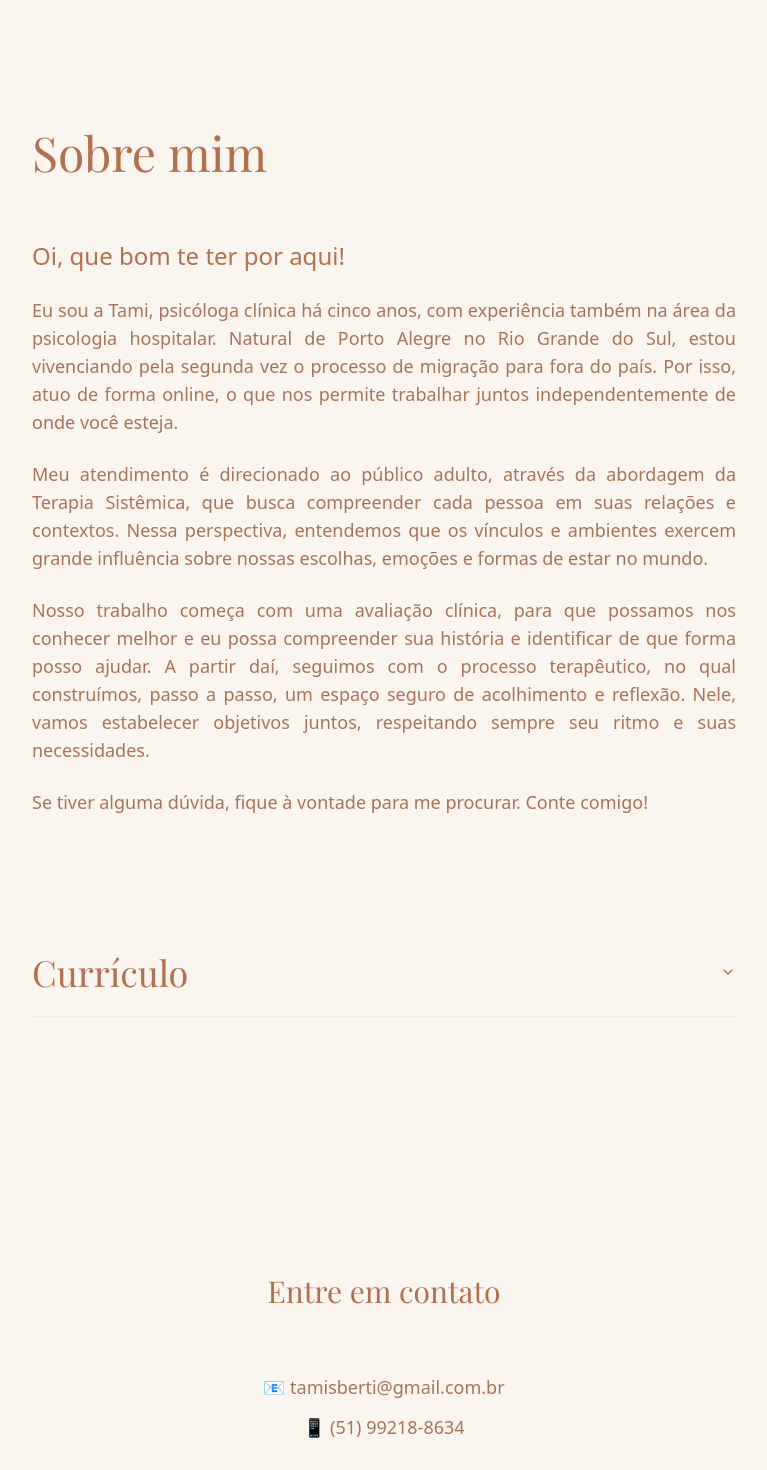
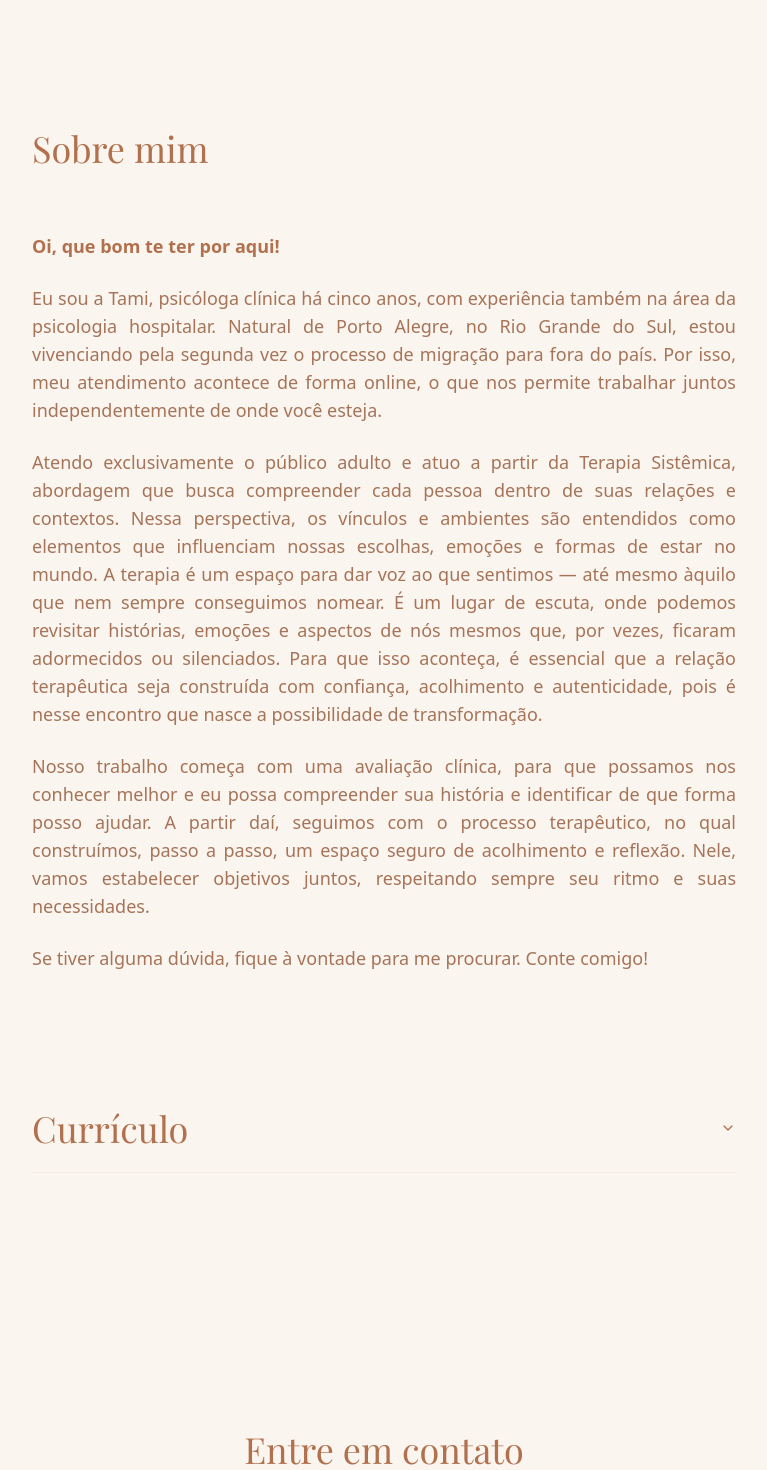
Before and after one commit to tamiberti/tamiberti, a React (Vite) app: page / in a window 1280 px wide. Shown: the part 800-2270 px from the top of the page, without its empty margins (256-1023 px from the left). Built offline with nearby package versions, Linux system fonts and the light colour scheme.

Commit message:
Visual edit in Lovable

```diff
--- a/src/components/About.tsx
+++ b/src/components/About.tsx
@@ -1,33 +1,27 @@
-import {
-  Accordion,
-  AccordionContent,
-  AccordionItem,
-  AccordionTrigger,
-} from "@/components/ui/accordion";
-
+import { Accordion, AccordionContent, AccordionItem, AccordionTrigger } from "@/components/ui/accordion";
 const About = () => {
-  return (
-    <section id="about" className="py-24 md:py-32 px-6 animate-page-enter">
+  return <section id="about" className="py-24 md:py-32 px-6 animate-page-enter">
       <div className="container mx-auto max-w-3xl">
         <div className="space-y-12 md:space-y-16">
           {/* Section Title */}
-          <h2 className="text-3xl md:text-4xl lg:text-5xl font-playfair text-primary text-left font-normal">
+          <h2 className="text-3xl md:text-4xl font-playfair text-primary text-left font-normal lg:text-4xl">
             Sobre mim
           </h2>
 
           {/* Content */}
           <div className="space-y-6 text-base md:text-lg leading-relaxed text-left">
-            <p className="text-xl md:text-2xl font-light text-primary text-left">
+            <p className="text-xl text-primary text-left md:text-lg font-extrabold">
               Oi, que bom te ter por aqui!
             </p>
 
-            <p className="text-muted-foreground font-light text-justify">
-              Eu sou a Tami, psicóloga clínica há cinco anos, com experiência também na área da psicologia hospitalar. Natural de Porto Alegre no Rio Grande do Sul, estou vivenciando pela segunda vez o processo de migração para fora do país. Por isso, atuo de forma online, o que nos permite trabalhar juntos independentemente de onde você esteja.
-            </p>
+            <p className="text-muted-foreground font-light text-justify">Eu sou a Tami, psicóloga clínica há cinco anos, com experiência também na área da psicologia hospitalar. Natural de Porto Alegre, no Rio Grande do Sul, estou vivenciando pela segunda vez o processo de migração para fora do país. Por isso, meu atendimento acontece de forma online, o que nos permite trabalhar juntos independentemente de onde você esteja.</p>
 
-            <p className="text-muted-foreground font-light text-justify">
-              Meu atendimento é direcionado ao público adulto, através da abordagem da Terapia Sistêmica, que busca compreender cada pessoa em suas relações e contextos. Nessa perspectiva, entendemos que os vínculos e ambientes exercem grande influência sobre nossas escolhas, emoções e formas de estar no mundo.
-            </p>
+            <p className="text-muted-foreground font-light text-justify">Atendo exclusivamente o público adulto e atuo a partir da Terapia Sistêmica, abordagem que busca compreender cada pessoa dentro de suas relações e contextos. Nessa perspectiva, os vínculos e ambientes são entendidos como elementos que influenciam nossas escolhas, emoções e formas de estar no mundo.
+
+
+
+
+A terapia é um espaço para dar voz ao que sentimos — até mesmo àquilo que nem sempre conseguimos nomear. É um lugar de escuta, onde podemos revisitar histórias, emoções e aspectos de nós mesmos que, por vezes, ficaram adormecidos ou silenciados. Para que isso aconteça, é essencial que a relação terapêutica seja construída com confiança, acolhimento e autenticidade, pois é nesse encontro que nasce a possibilidade de transformação.</p>
 
             <p className="text-muted-foreground font-light text-justify">
               Nosso trabalho começa com uma avaliação clínica, para que possamos nos conhecer melhor e eu possa compreender sua história e identificar de que forma posso ajudar. A partir daí, seguimos com o processo terapêutico, no qual construímos, passo a passo, um espaço seguro de acolhimento e reflexão. Nele, vamos estabelecer objetivos juntos, respeitando sempre seu ritmo e suas necessidades.
@@ -85,8 +79,6 @@ const About = () => {
           </div>
         </div>
       </div>
-    </section>
-  );
+    </section>;
 };
-
 export default About;
--- a/src/components/Contact.tsx
+++ b/src/components/Contact.tsx
@@ -4,7 +4,7 @@ const Contact = () => {
       <div className="container mx-auto max-w-2xl">
         <div className="space-y-12 md:space-y-16 text-center">
           {/* Section Title */}
-          <h2 className="text-2xl md:text-3xl font-playfair font-normal text-primary">
+          <h2 className="text-2xl font-playfair font-normal text-primary md:text-4xl">
             Entre em contato
           </h2>
 
```
